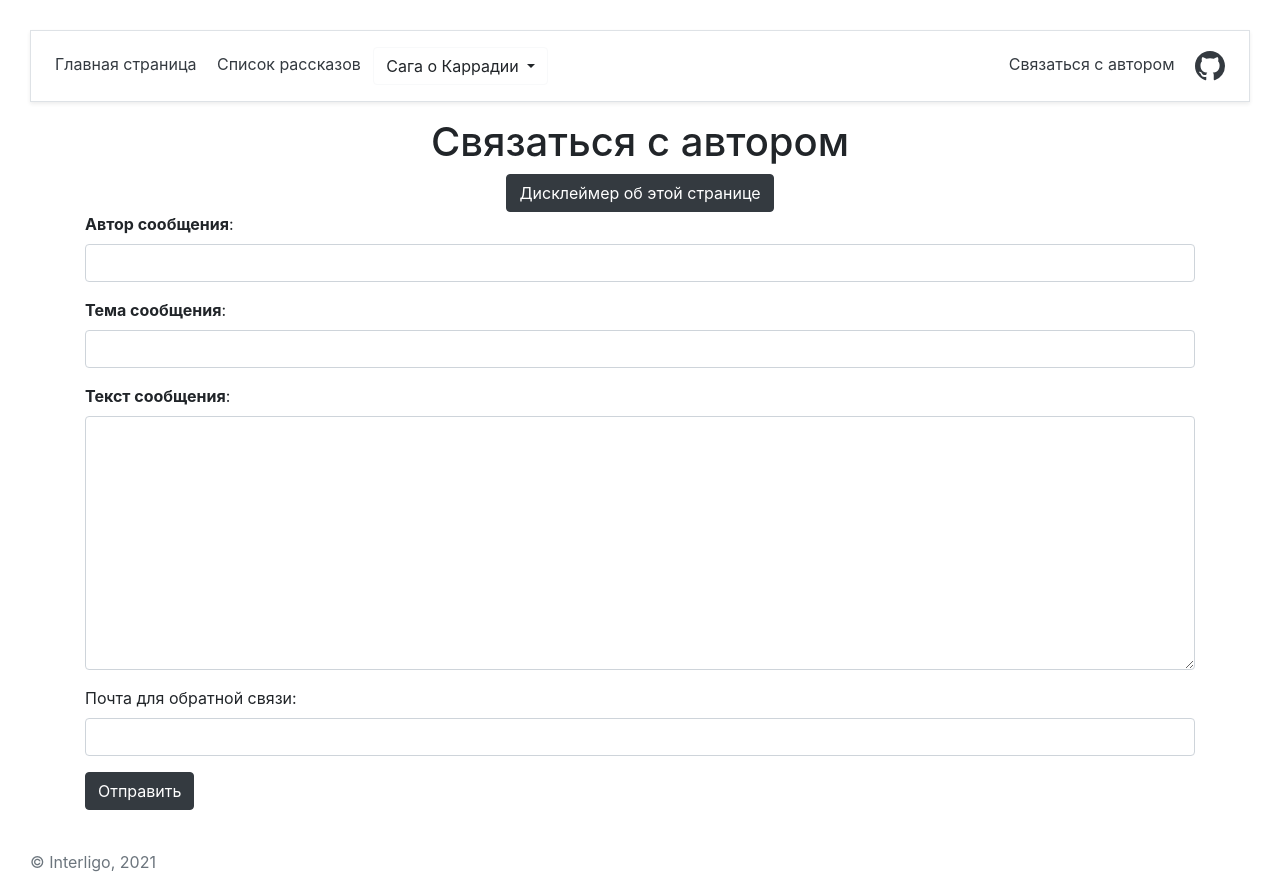
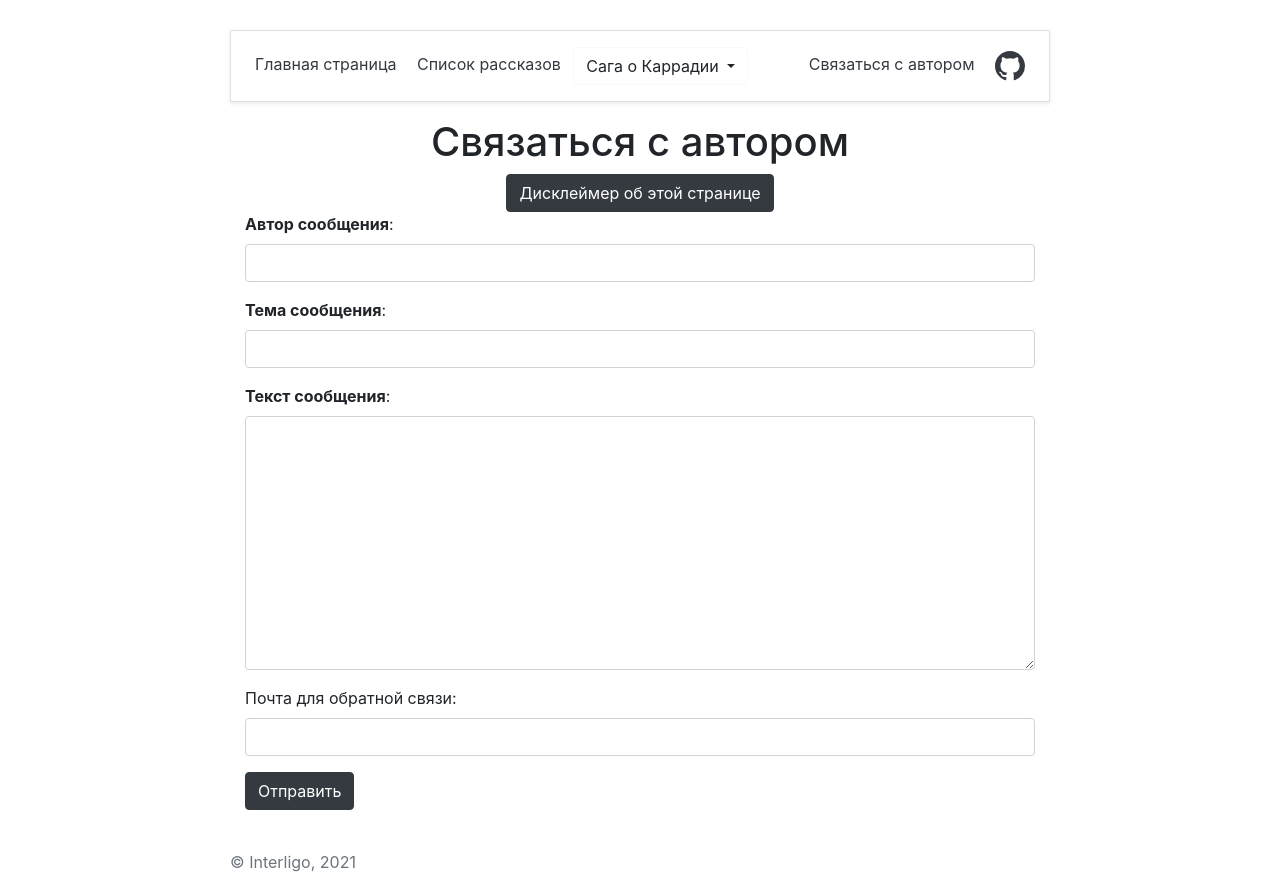
Before and after one commit to Interligo/django-blog-for-stories, a Django app: page /contact/ in a window 1280 px wide. Run offline with Django 3.2, Linux system fonts and the light colour scheme; parts of the project's set-up code (start-up, migrations or seed data) failed here and were passed over; some libraries are stand-ins or nearby versions.

Commit message:
Update base template: add indents

```diff
--- a/blog/blog/templates/base.html
+++ b/blog/blog/templates/base.html
@@ -12,6 +12,7 @@
 </head>
 
 <body>
+    <div id="base-page" style="margin: 0px 200px">
         <container id="main-navbar">
             <section class="sticky-top">
                 <header class="d-flex flex-column flex-md-row align-items-center p-3 mb-3 bg-white border shadow-sm" id="header-nav">
@@ -67,6 +68,7 @@
         <footer class="footer bg-white text-dark" style="padding-top: 40px; padding-bottom: 20px">
             <span class="text-muted">© Interligo, 2021</span>
         </footer>
+    </div>
 
     <script src="https://code.jquery.com/jquery-3.2.1.slim.min.js" integrity="sha384-KJ3o2DKtIkvYIK3UENzmM7KCkRr/rE9/Qpg6aAZGJwFDMVNA/GpGFF93hXpG5KkN" crossorigin="anonymous"></script>
     <script src="https://code.jquery.com/jquery-3.2.1.slim.min.js" integrity="sha384-KJ3o2DKtIkvYIK3UENzmM7KCkRr/rE9/Qpg6aAZGJwFDMVNA/GpGFF93hXpG5KkN" crossorigin="anonymous"></script>
```
Lines whose indentation alone changed are shown as unchanged.
